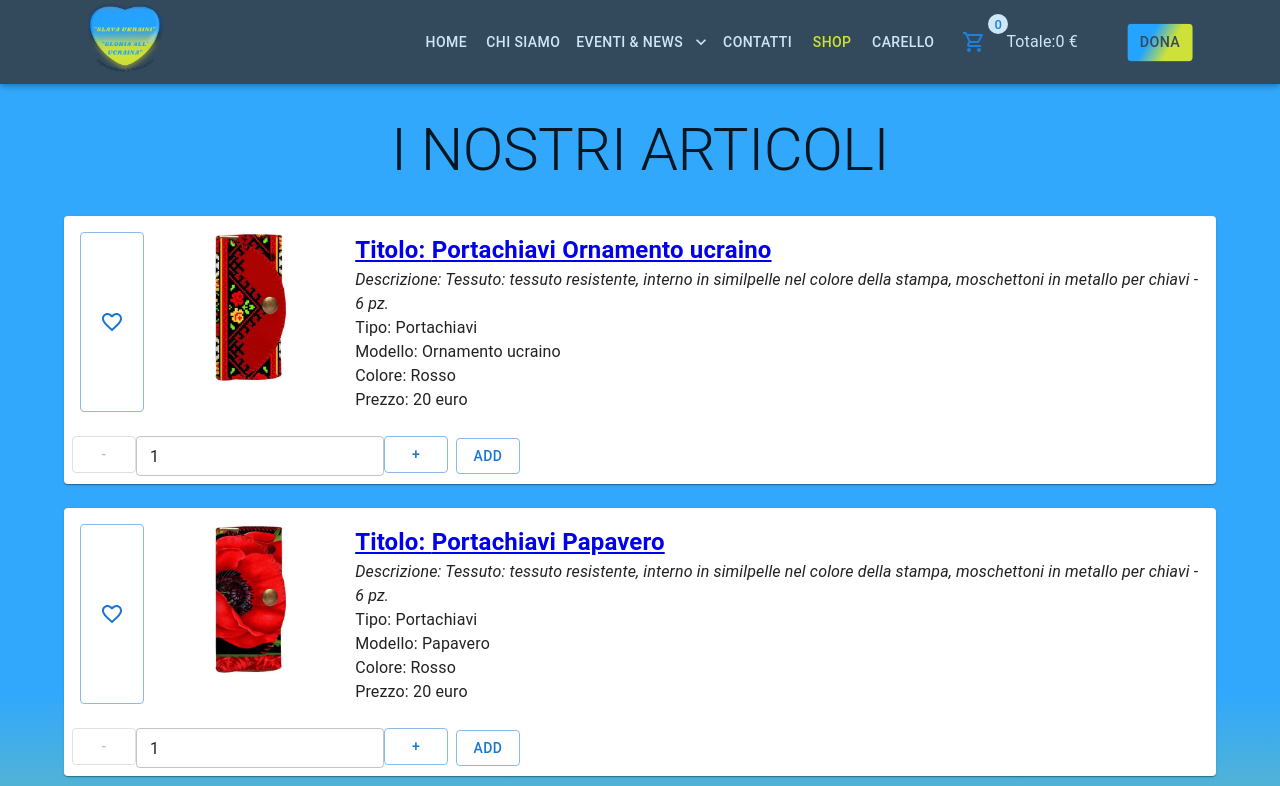
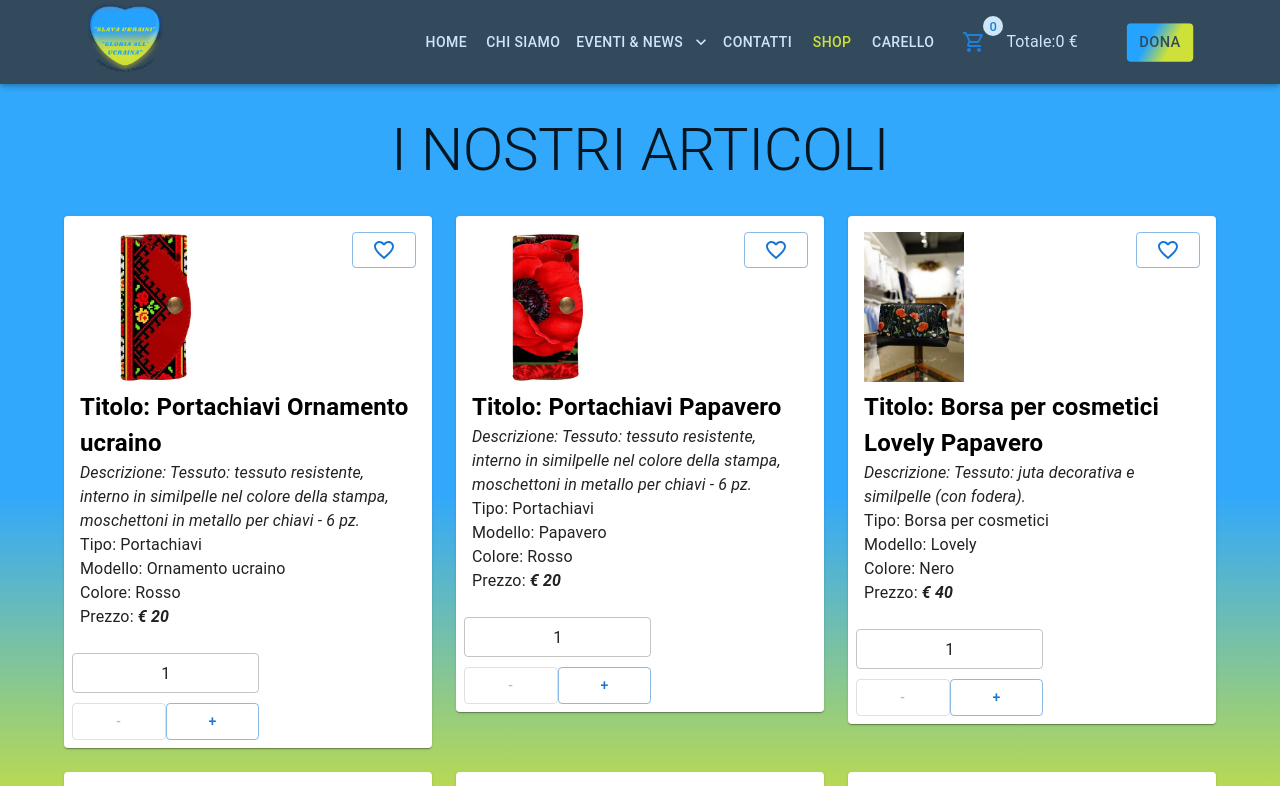
Before and after one commit to KDaniyil/slava-ukraini, a React (Create React App) app: page /shop in a window 1280 px wide. Shown: the top 786 px of the page. Built offline with nearby package versions, Linux system fonts and the light colour scheme.

Commit message:
add some styles to product page

```diff
--- a/src/components/CartHeader/CartHeader.scss
+++ b/src/components/CartHeader/CartHeader.scss
@@ -2,8 +2,8 @@
     position: relative;
     &-count{
         position: absolute;
-        top: -12px;
-        right: -2px;
+        top: -10px;
+        right: 3px;
         content: "";
         width: 20px;
         height: 20px;
--- /dev/null
+++ b/src/components/CartProductList/CartProductListItemExtended.scss
@@ -0,0 +1,4 @@
+.product-image{
+    display: flex;
+    justify-content: center;
+}
--- a/src/components/CartProductList/CartProductListItemExtended.tsx
+++ b/src/components/CartProductList/CartProductListItemExtended.tsx
@@ -4,6 +4,7 @@ import DeleteIcon from '@mui/icons-material/Delete'
 import Quantity from 'components/Quantity/Quantity'
 import { useAppDispatch } from 'redux/hooks'
 import { changeProductQuantity, removeProductFromCart } from 'redux/cartReducer'
+import "./CartProductListItemExtended.scss"
 
 type Props = {
     product: Product
@@ -12,7 +13,7 @@ type Props = {
 const CartProductListItemExtended = ({ product, productCount }: Props) => {
     const dispatch = useAppDispatch()
     return (
-        <Grid item xs={12} sm={4}>
+        <Grid item xs={12} sm={6} md={4}>
             <Card>
                 <CardContent>
                     <div className="product-image">
@@ -20,7 +21,6 @@ const CartProductListItemExtended = ({ product, productCount }: Props) => {
                     </div>
                     <div>{product.title}</div>
                     <p>Prezzo: {product.price} Euro</p>
-                    <p>Quantità: {productCount}</p>
                     <Quantity
                         count={productCount}
                         onDecrement={() =>
--- a/src/components/ProductsList/ProductsList.scss
+++ b/src/components/ProductsList/ProductsList.scss
@@ -1,22 +1,40 @@
 .product-card{
-    display: flex;
     .card-image {
-        flex: 20%;
-        display: flex;
-        justify-content: center;
         img{
-            height: 150px;
+            max-height: 150px;
             object-fit: contain;
         }
     }
     .card-content{
-        flex: 80%;
         &-title{
             font-weight: bold;
             font-size: 24px;
+            a{
+                text-decoration: none;
+                color: black;
+            }
         }
         &-description{
             font-style: italic;
         }
+        &-price{
+            span{
+                font-style: italic;
+                font-weight: bold;
+            }
+        }
     }
 }
+.add-btn{
+    visibility: hidden;
+    transition: all .2s ease;
+}
+.card:hover{
+    .add-btn{
+        visibility: visible;
+        transition: all .2s ease;
+    }
+}
+.like-btn{
+    float: right;
+}
--- a/src/components/ProductsList/ProductsList.tsx
+++ b/src/components/ProductsList/ProductsList.tsx
@@ -11,7 +11,7 @@ const ProductsList = (props: Props) => {
                 {productsArray.map((product) => {
                     return (
                         <>
-                            <Grid item xs={12}>
+                            <Grid item xs={12} sm={6} md={4}>
                                 <ProductsListItem product={product} />
                             </Grid>
                         </>
--- a/src/components/ProductsList/ProductsListItem.tsx
+++ b/src/components/ProductsList/ProductsListItem.tsx
@@ -21,10 +21,11 @@ const ProductsListItem = ({ product }: Props) => {
     )
     const dispatch = useAppDispatch()
     return (
-        <Card>
+        <Card className="card">
             <CardContent className="product-card">
                 <Button
                     variant="outlined"
+                    className='like-btn'
                     onClick={() =>
                         isLiked
                             ? dispatch(removeLike(product.id))
@@ -55,7 +56,7 @@ const ProductsListItem = ({ product }: Props) => {
                         Colore: {product.color}
                     </div>
                     <div className="card-content-price">
-                        Prezzo: {product.price} euro
+                        Prezzo: <span>€ {product.price}</span>
                     </div>
                 </div>
             </CardContent>
@@ -66,6 +67,7 @@ const ProductsListItem = ({ product }: Props) => {
                     onIncrement={onIncrement}
                 />
                 <Button
+                    className="add-btn"
                     variant="outlined"
                     onClick={() =>
                         dispatch(
@@ -73,7 +75,7 @@ const ProductsListItem = ({ product }: Props) => {
                         )
                     }
                 >
-                    Add
+                    Aggiungi al carrello
                 </Button>
             </CardActions>
         </Card>
--- /dev/null
+++ b/src/components/Quantity/Quantity.scss
@@ -0,0 +1,16 @@
+.quantity{
+    display: flex;
+    flex-direction: column;
+    gap: 10px;
+}
+.count-btns{
+    display: flex;
+    button{
+        width: 50%;
+    }
+}
+.count-input {
+    input{
+        text-align: center;
+    }
+}
--- a/src/components/Quantity/Quantity.tsx
+++ b/src/components/Quantity/Quantity.tsx
@@ -1,4 +1,5 @@
 import { Button, TextField } from '@mui/material'
+import "./Quantity.scss"
 
 type Props = {
     count: number
@@ -8,15 +9,16 @@ type Props = {
 }
 const Quantity = ({ count, onDecrement, onIncrement, minCount = 1 }: Props) => {
     return (
-        <div>
-            <Button
+        <div className='quantity'>
+            <TextField size="small" value={count} className="count-input" />
+           <div className='count-btns'>
+           <Button
                 variant="outlined"
                 onClick={() => onDecrement()}
                 disabled={count <= minCount}
             >
                 -
             </Button>
-            <TextField size="small" value={count} />
             <Button
                 variant="outlined"
                 onClick={() => onIncrement()}
@@ -24,6 +26,7 @@ const Quantity = ({ count, onDecrement, onIncrement, minCount = 1 }: Props) => {
             >
                 +
             </Button>
+           </div>
         </div>
     )
 }
--- /dev/null
+++ b/src/pages/CartPage/CartPage.scss
@@ -0,0 +1,5 @@
+.checkout-btn{
+    button{
+        width: 100%;
+    }
+}
--- a/src/pages/CartPage/CartPage.tsx
+++ b/src/pages/CartPage/CartPage.tsx
@@ -5,12 +5,13 @@ import CartTotal from 'components/CartTotal/CartTotal'
 import LinkButton from 'components/LinkButton/LinkButton'
 import PageTitle from 'components/PageTitle/PageTitle'
 import { useAppSelector } from 'redux/hooks'
+import "./CartPage.scss"
 
 const CartPage = () => {
     const productsInCart = useAppSelector((state) => state.productsInCart)
     return (
         <Container>
-            <PageTitle title="Carello" />
+            <PageTitle title="Il tuo carrello" />
             <Grid container spacing={3}>
                 <CartProductList
                     productsInCart={productsInCart}
@@ -18,7 +19,7 @@ const CartPage = () => {
                 />
             </Grid>
             <CartTotal productsInCart={productsInCart} />
-            <LinkButton to={'/checkout'}>Procedi al Checkout</LinkButton>
+            <div className='checkout-btn'><LinkButton to={'/checkout'}>Procedi al Checkout</LinkButton></div>
         </Container>
     )
 }
```
